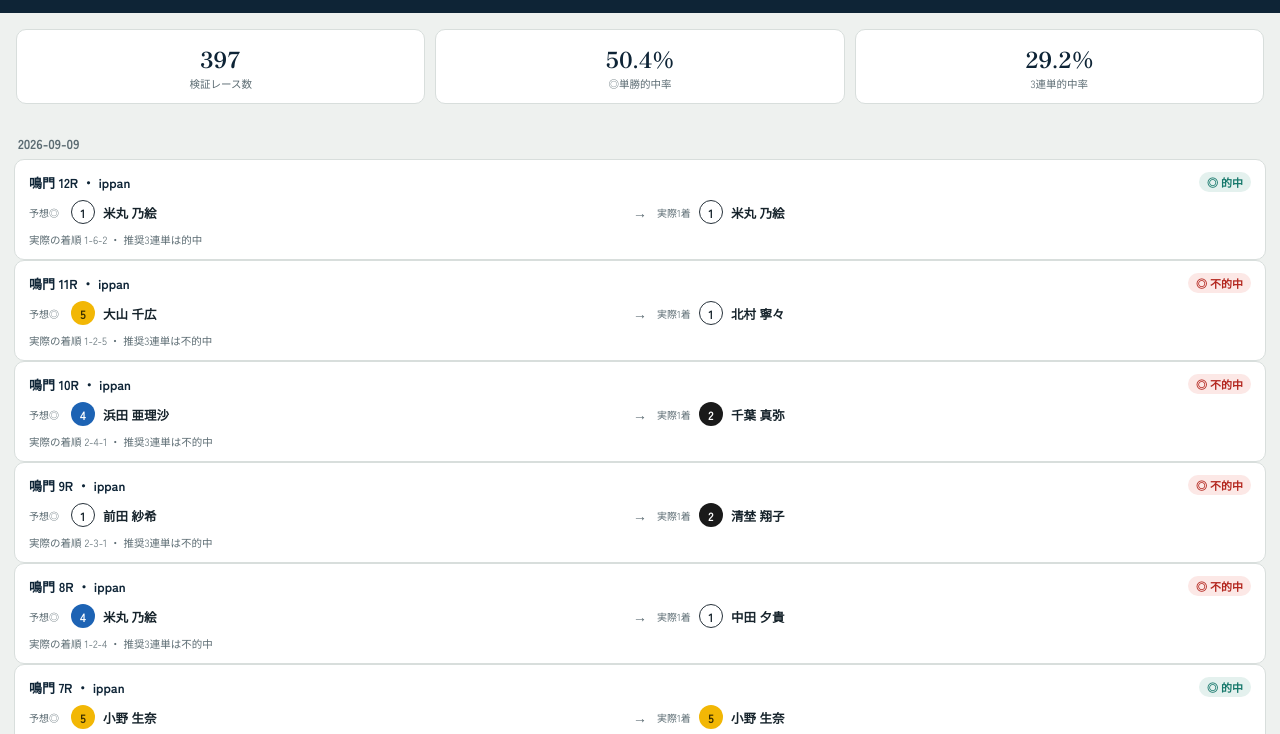
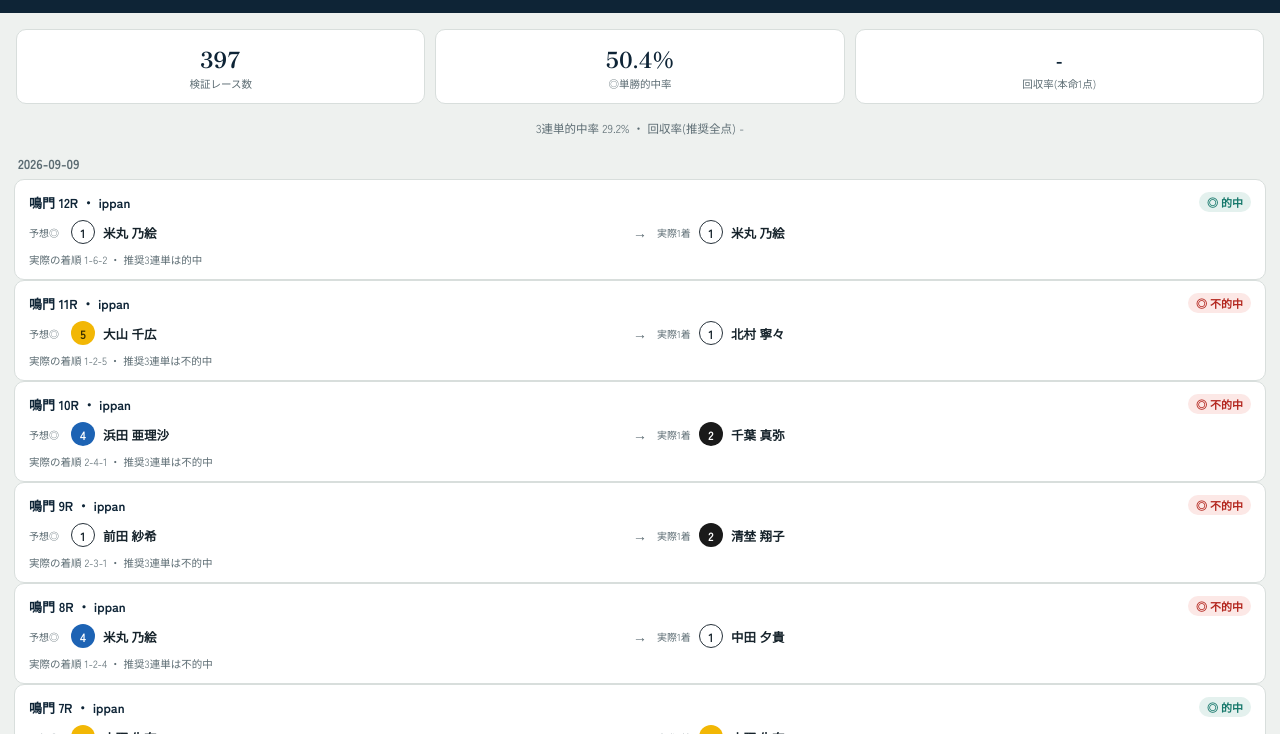
Before and after one commit to junsoku/Boterace, a plain HTML site: page history.html in a window 1280 px wide. Shown: the part 65-799 px from the top of the page. Drawn offline with Linux system fonts and the light colour scheme.

Commit message:
Add files via upload

```diff
--- a/history.html
+++ b/history.html
@@ -84,6 +84,12 @@
     font-size:10.5px;
     color:var(--ink-soft);
     margin-top:2px;
+  }
+  .summary-extra{
+    padding:0 16px 4px;
+    font-size:11.5px;
+    color:var(--ink-soft);
+    text-align:center;
   }
 
   .date-header{
@@ -220,10 +226,11 @@
       <div class="summary-label">◎単勝的中率</div>
     </div>
     <div class="summary-card">
-      <div class="summary-num" id="trifectaHitNum">-</div>
-      <div class="summary-label">3連単的中率</div>
+      <div class="summary-num" id="recoveryNum">-</div>
+      <div class="summary-label">回収率(本命1点)</div>
     </div>
   </div>
+  <div class="summary-extra" id="summaryExtra"></div>
 
   <div id="listArea"></div>
 
@@ -246,26 +253,31 @@ const MOCK_DATA = {
   generatedAt: "2026-09-09",
   periodStart: "2026-08-26",
   periodEnd: "2026-09-09",
-  summary: { evaluated: 42, winHitRate: 0.52, trifectaHitRate: 0.11 },
+  summary: { evaluated: 42, winHitRate: 0.52, trifectaHitRate: 0.11, recoveryRateSingle: 0.78, recoveryRateMulti: 0.62 },
   races: [
     {date:"2026-09-08", stadium:"桐生", raceNumber:3, grade:null,
      predictedTop:{lane:1,name:"田中 一輝",pct:34}, actualWinner:{lane:1,name:"田中 一輝"},
-     winHit:true, trifectaHit:true, actualCombo:"1-4-2"},
+     winHit:true, trifectaHit:true, actualCombo:"1-4-2", actualPayout:1520, topBetHit:true},
     {date:"2026-09-08", stadium:"戸田", raceNumber:7, grade:"G1",
      predictedTop:{lane:2,name:"鈴木 亮太",pct:28}, actualWinner:{lane:4,name:"渡辺 翔"},
-     winHit:false, trifectaHit:false, actualCombo:"4-1-3"},
+     winHit:false, trifectaHit:false, actualCombo:"4-1-3", actualPayout:null, topBetHit:false},
   ]
 };
 
 function fmtPct(v){
   return v === null || v === undefined ? "-" : Math.round(v * 1000) / 10 + "%";
 }
+function fmtYen(v){
+  return v === null || v === undefined ? "-" : v.toLocaleString() + "円";
+}
 
 function renderSummary(data){
   document.getElementById("periodLabel").textContent = `${data.periodStart} 〜 ${data.periodEnd}`;
   document.getElementById("evaluatedNum").textContent = data.summary.evaluated;
   document.getElementById("winHitNum").textContent = fmtPct(data.summary.winHitRate);
-  document.getElementById("trifectaHitNum").textContent = fmtPct(data.summary.trifectaHitRate);
+  document.getElementById("recoveryNum").textContent = fmtPct(data.summary.recoveryRateSingle);
+  document.getElementById("summaryExtra").textContent =
+    `3連単的中率 ${fmtPct(data.summary.trifectaHitRate)} ・ 回収率(推奨全点) ${fmtPct(data.summary.recoveryRateMulti)}`;
 }
 
 function renderList(data){
@@ -300,7 +312,7 @@ function renderList(data){
           <div class="compare-name">${escapeHtml(race.actualWinner.name)}</div>
         </div>
       </div>
-      <div class="trifecta-note">実際の着順 ${escapeHtml(race.actualCombo)} ・ 推奨3連単は${race.trifectaHit ? "的中" : "不的中"}</div>
+      <div class="trifecta-note">実際の着順 ${escapeHtml(race.actualCombo)} ・ 推奨3連単は${race.trifectaHit ? "的中" : "不的中"}${race.actualPayout ? `(払戻 ${race.actualPayout.toLocaleString()}円)` : ""}</div>
     </div></div>`;
   }
   area.innerHTML = html;
```
